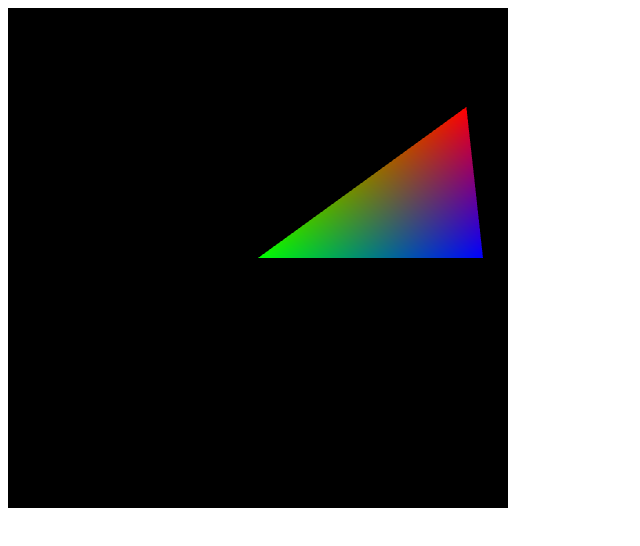
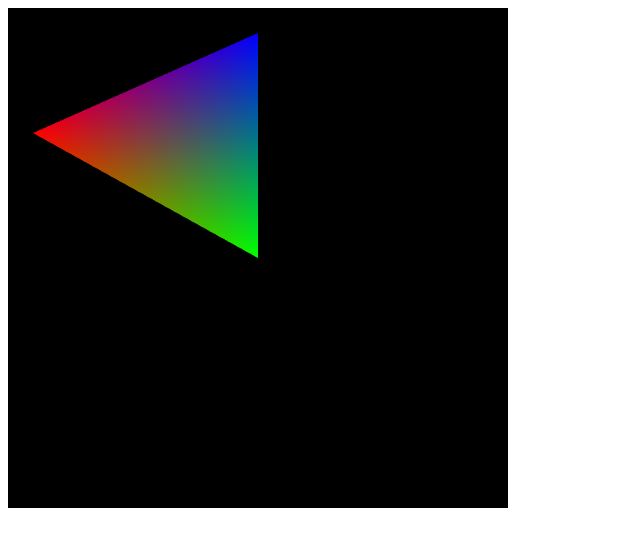
Before and after one commit to DahliaEnterprise/JohnGL, a plain HTML site: page draw_rotating_colored_triangle.html in a window 1280 px wide. Shown: the whole page, without its empty margins (0-640 px from the left). Drawn offline with Linux system fonts and the light colour scheme.

Commit message:
Intended version

```diff
--- a/draw_rotating_colored_triangle.html
+++ b/draw_rotating_colored_triangle.html
@@ -110,7 +110,7 @@
 
           //Apply rotation
             //Amount of rotation to apply in radians for entire object.
-            let amount_of_rotation_to_apply_in_degrees = -25;
+            let amount_of_rotation_to_apply_in_degrees = 90;
             let amount_of_rotation_to_apply_in_radians = ((amount_of_rotation_to_apply_in_degrees * 3.141592) / 180);
 
             //Define center of rotation
@@ -125,6 +125,24 @@
               //Output rotated point.
               triangle_and_color_vertex[0] = (angle_as_radians_first_row.pythagorean_therom_data.hypotenus * Math.cos(rotated_angle_as_radians_first_row)) / 1000000;
               triangle_and_color_vertex[1] = (angle_as_radians_first_row.pythagorean_therom_data.hypotenus * Math.sin(rotated_angle_as_radians_first_row)) / 1000000;
+
+            //Get current angle of second row(center_of_rotation_x, center_of_rotation_y, is the center to rotate)
+            let angle_as_radians_second_row = get_two_dimensional_angle_as_radians(center_of_rotation_x, center_of_rotation_y, triangle_and_color_vertex[7], triangle_and_color_vertex[8]);
+              //Apply rotation of angle.
+              let rotated_angle_as_radians_second_row = angle_as_radians_second_row.angle_as_radians + amount_of_rotation_to_apply_in_radians;
+
+              //Output rotated point.
+              triangle_and_color_vertex[7] = (angle_as_radians_second_row.pythagorean_therom_data.hypotenus * Math.cos(rotated_angle_as_radians_second_row)) / 1000000;
+              triangle_and_color_vertex[8] = (angle_as_radians_second_row.pythagorean_therom_data.hypotenus * Math.sin(rotated_angle_as_radians_second_row)) / 1000000;
+
+            //Get current angle of third row(center_of_rotation_x, center_of_rotation_y, is the center to rotate)
+            let angle_as_radians_third_row = get_two_dimensional_angle_as_radians(center_of_rotation_x, center_of_rotation_y, triangle_and_color_vertex[14], triangle_and_color_vertex[15]);
+              //Apply rotation of angle.
+              let rotated_angle_as_radians_third_row = angle_as_radians_third_row.angle_as_radians + amount_of_rotation_to_apply_in_radians;
+
+              //Output rotated point.
+              triangle_and_color_vertex[14] = (angle_as_radians_third_row.pythagorean_therom_data.hypotenus * Math.cos(rotated_angle_as_radians_third_row)) / 1000000;
+              triangle_and_color_vertex[15] = (angle_as_radians_third_row.pythagorean_therom_data.hypotenus * Math.sin(rotated_angle_as_radians_third_row)) / 1000000;
 
 
 
```
